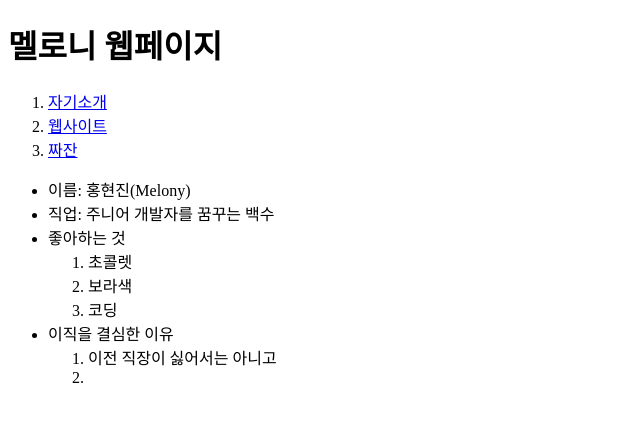
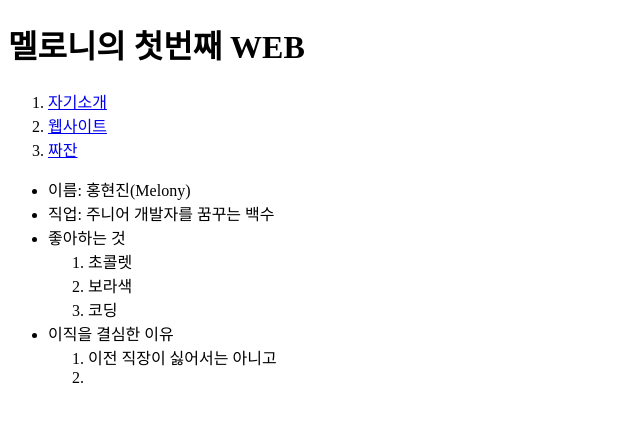
Before and after one commit to hjz1010/my-first-web-site, a plain HTML site: page 1.html in a window 1280 px wide. Shown: the whole page, without its empty margins (0-640 px from the left). Drawn offline with Linux system fonts and the light colour scheme.

Commit message:
첫 웹페이지!

```diff
--- a/1.html
+++ b/1.html
@@ -5,7 +5,7 @@
   <meta charset="utf-8">
 </head>
 <body>
-  <h1><strong>멜로니 웹페이지</strong></h1>
+  <h1><strong>멜로니의 첫번째 WEB</strong></h1>
   <ol>
     <li> <a href="1.html">자기소개</a></li>
     <li> <a href="2.html">웹사이트</a> </li>
```
Also changed, not shown: 2.html (+1 -1 lines), index.html (+1 -1 lines).
